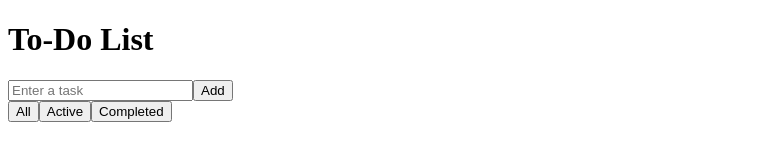
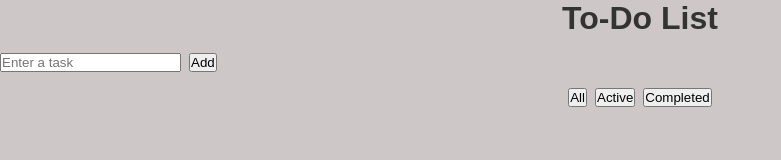
Before and after one commit to sertanrdn/Todo-List, a website with bundled scripts: page index.html in a window 1280 px wide. Shown: the whole page, without its empty margins (0-781 px from the left). Built offline with nearby package versions, Linux system fonts and the light colour scheme.

Commit message:
Linked the css file and added some basic layout styles

```diff
--- a/index.html
+++ b/index.html
@@ -4,6 +4,7 @@
     <meta charset="UTF-8">
     <meta name="viewport" content="width=device-width, initial-scale=1.0">
     <title>Todo List</title>
+    <link rel="stylesheet" href="./src/styles/styles.css">
 </head>
 <body>
     <script src="./dist/index.js" type="module"></script>
--- /dev/null
+++ b/src/styles/styles.css
@@ -0,0 +1,29 @@
+* {
+    margin: 0;
+    padding: 0;
+    box-sizing: border-box;
+}
+
+body {
+    font-family: sans-serif;
+    background-color: #cec7c7;
+    color: #333;
+}
+
+.app-title {
+    text-align: center;
+    margin-bottom: 1rem;
+}
+
+.todo-form {
+    display: flex;
+    gap: 0.5rem;
+    margin-bottom: 1rem;
+}
+
+.filter-container {
+    display: flex;
+    justify-content: center;
+    gap: 0.5rem;
+    margin-bottom: 1rem;
+}
```
